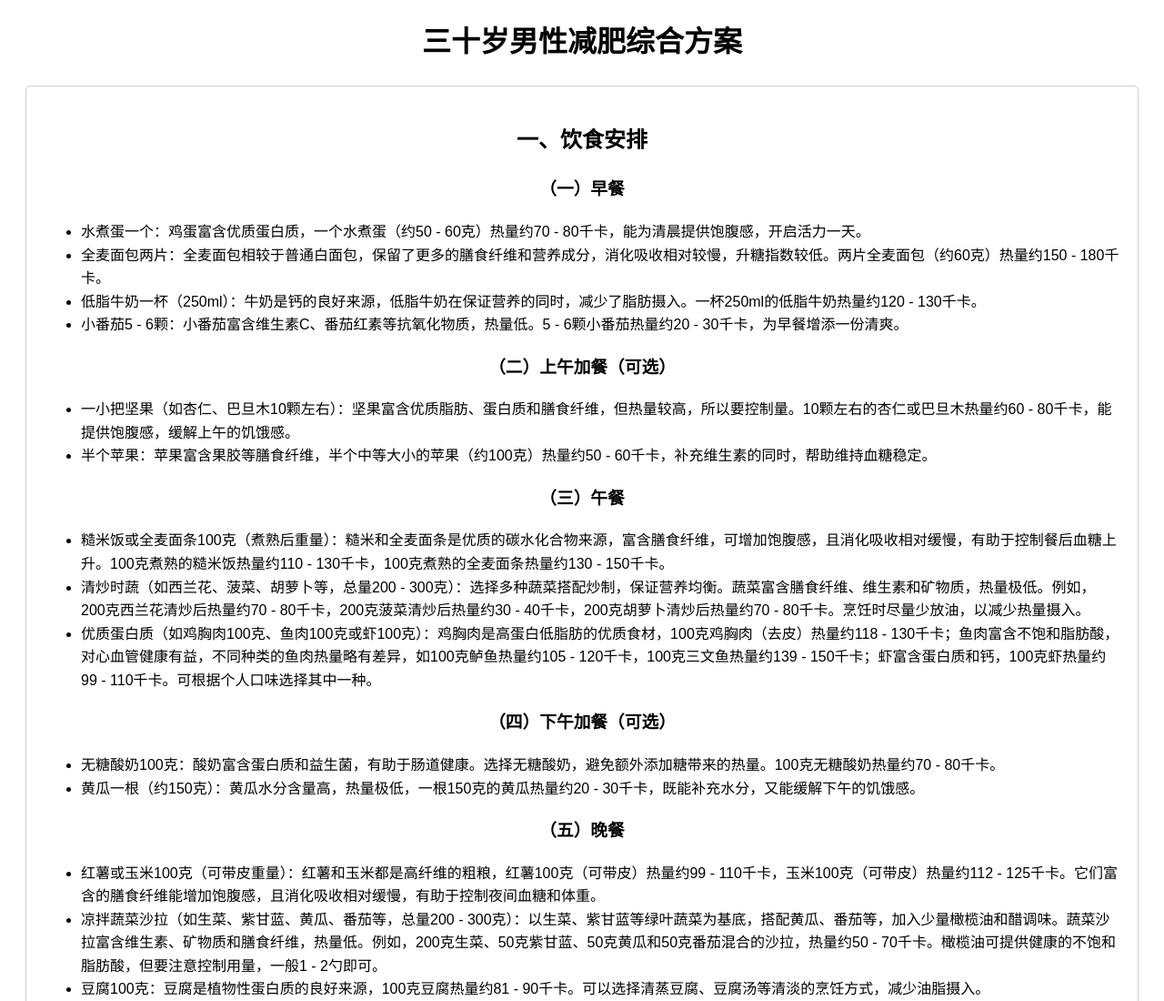
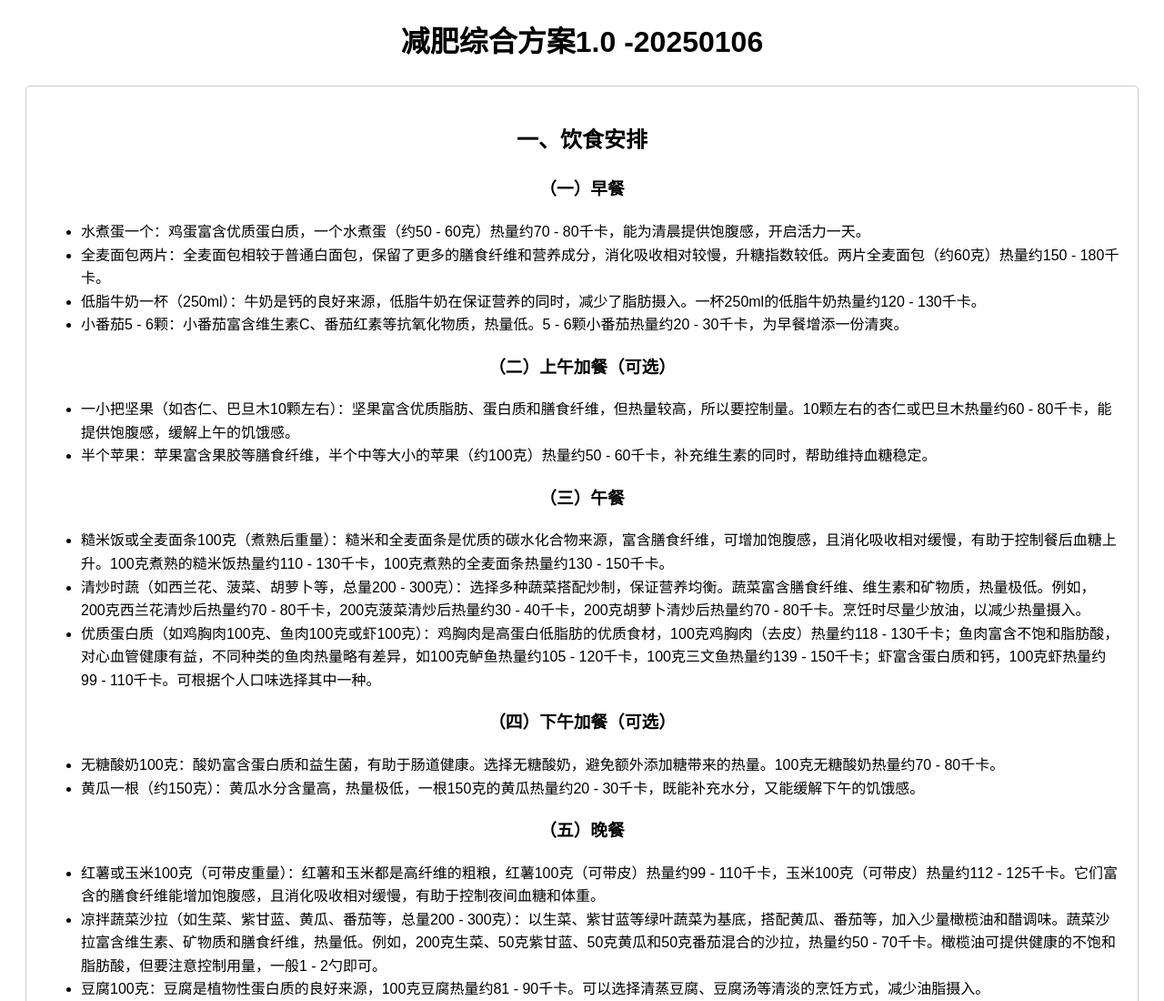
Before and after one commit to dorisdo0701/repo, a plain HTML site: page index.html in a window 1280 px wide. Shown: the top 1100 px of the page at 91% size. Drawn offline with Linux system fonts and the light colour scheme.

Commit message:
index1.html

```diff
--- a/index.html
+++ b/index.html
@@ -27,7 +27,7 @@
 </head>
 
 <body>
-    <h1>三十岁男性减肥综合方案</h1>
+    <h1>减肥综合方案1.0   -20250106</h1>
     <div class="section">
         <h2>一、饮食安排</h2>
         <h3>（一）早餐</h3>
```
